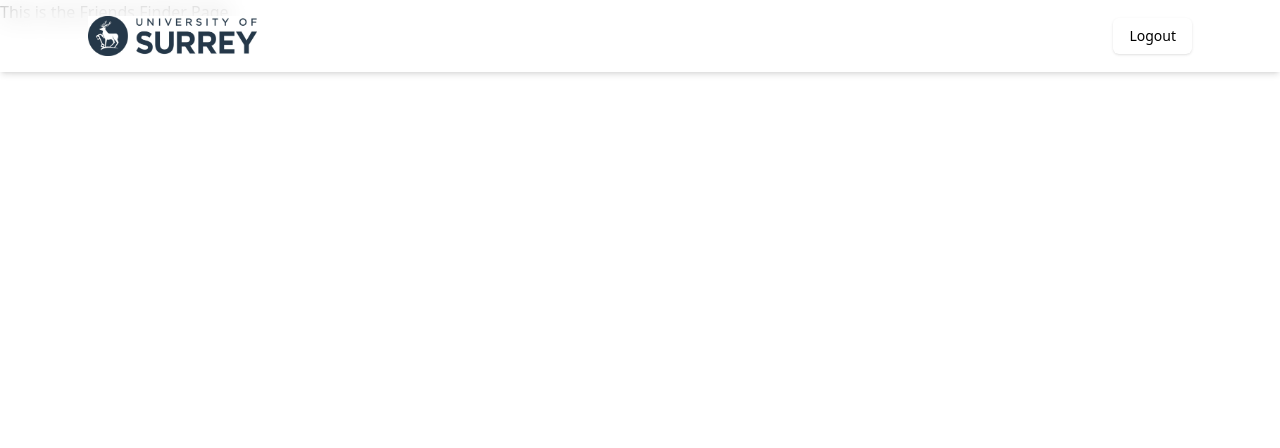
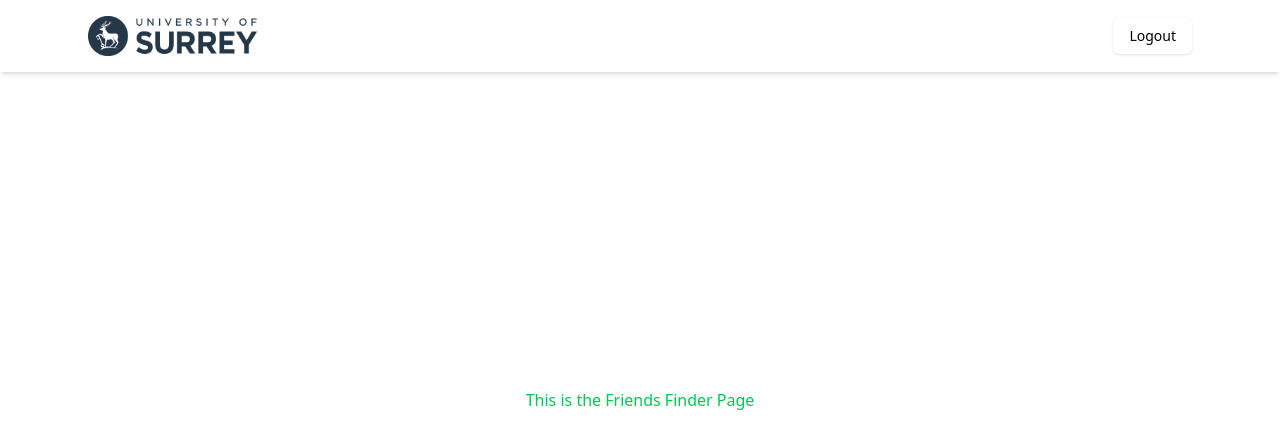
Before and after one commit to birat1/Surreal, a React (Vite) app: page /friends-finder in a window 1280 px wide. Shown: the top 448 px of the page. Built offline with nearby package versions, Linux system fonts and the light colour scheme; sample sign-in values are in the browser's storage.

Commit message:
Changing filename from FinderFriends to FriendsFinder

```diff
--- a/src/App.tsx
+++ b/src/App.tsx
@@ -3,7 +3,7 @@
 import ProtectedRoute from "@/routes/ProtectedRoute";
 import SignUpPage from "@/components/SignUpPage";
 import UserProfilePage from "@/components/UserProfileSetupPage";
-import FinderFriendsPage from "./components/FinderFriendsPage";
+import FriendsFinderPage from "./components/FriendsFinderPage";
 import Navbar from "./components/Navbar";
 
 import "./index.css";
@@ -48,7 +48,7 @@
             path="/friends-finder"
             element={
               <ProtectedRoute>
-                <FinderFriendsPage />
+                <FriendsFinderPage />
               </ProtectedRoute>
             }
           />
--- a/src/components/FinderFriendsPage.tsx
+++ /dev/null
@@ -1,10 +0,0 @@
-const FinderFriendsPage = () => {
-    return (
-        <div>
-            This is the Friends Finder Page
-
-        </div>
-    )
-}
-
-export default FinderFriendsPage
--- /dev/null
+++ b/src/components/FriendsFinderPage.tsx
@@ -0,0 +1,12 @@
+const FriendsFinderPage = () => {
+    return (
+        <div className="flex justify-center items-center h-screen">
+            <p className="text-green-500 text-center">
+                This is the Friends Finder Page
+            </p>
+
+        </div>
+    )
+}
+
+export default FriendsFinderPage
```
